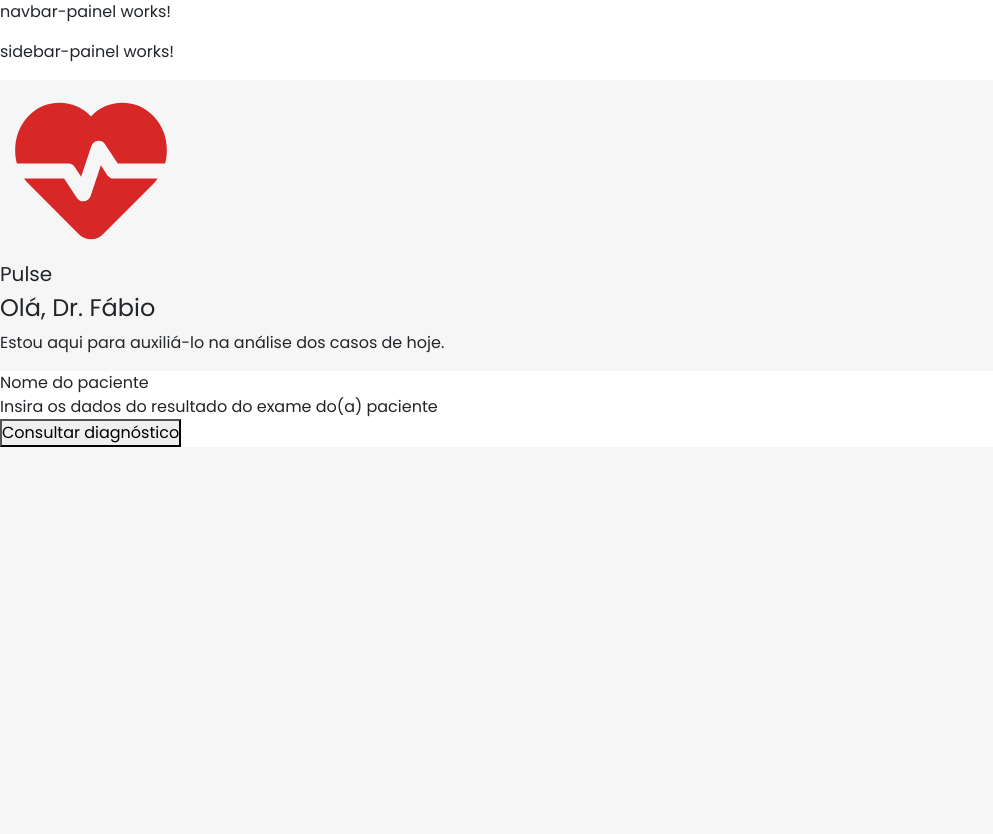
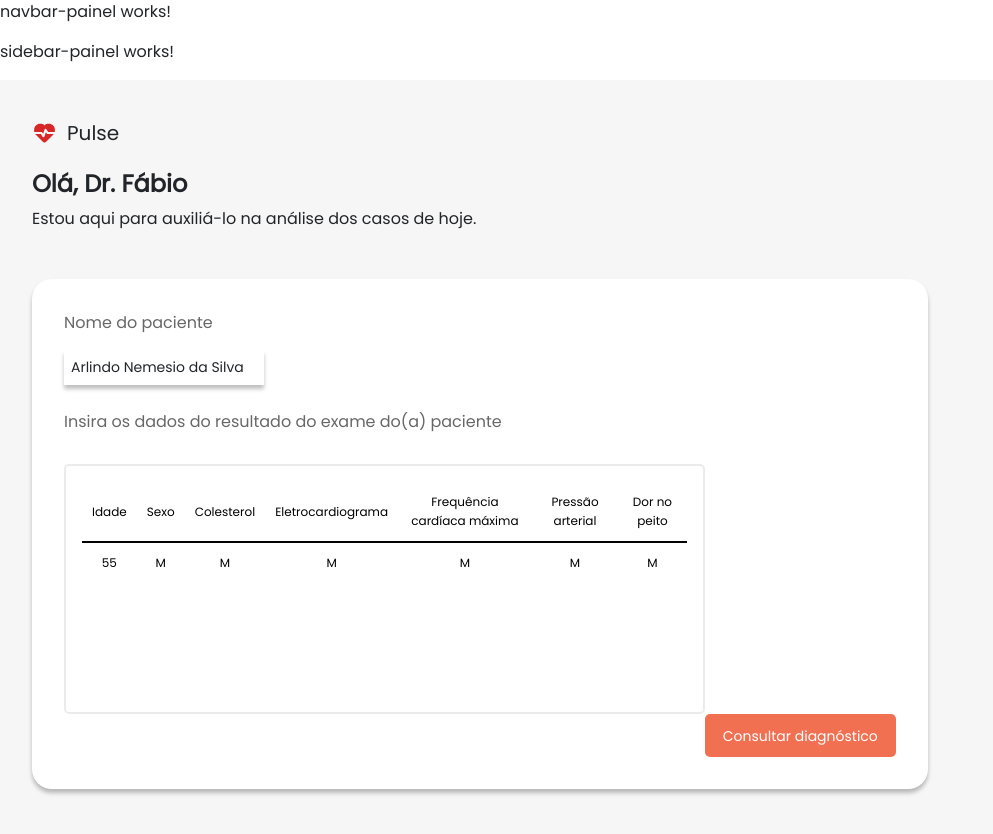
Before and after one commit to gabrieladnz/Web-CardioTech, an Angular app: page /painel in a window 1280 px wide. Shown: the top 834 px of the page, without its empty margins (0-993 px from the left). Built offline with nearby package versions, Linux system fonts and the light colour scheme.

Commit message:
estilizaçao do painel-IA

```diff
--- a/src/app/pages/painel IA/home-ia.component.css
+++ b/src/app/pages/painel IA/home-ia.component.css
@@ -2,12 +2,126 @@ body {
   margin: 0;
 }
 
+/* =================> Painel  */
 .painel {
-  background-color: #F6F6F6F6;
-  /* ocupa a cor inteira da page  */
-  height: 100vh;
+  background-color: #f6f6f6f6;
+  height: 100vh; /* ocupa a cor inteira da page  */
 }
 
+.img-logo {
+  width: 25px;
+}
+
+.txt-welcome {
+  margin-top: 1em;
+}
+
+.welcome-box {
+  padding: 2em;
+}
+
+.div-logo {
+  display: flex;
+}
+
+.div-logo h5 {
+  font-weight: 400;
+  line-height: 42px;
+
+  letter-spacing: 1.5%;
+  margin-left: 10px;
+  margin-bottom: 0;
+}
+
+.txt-welcome h4 {
+  font-weight: 800;
+}
+
+/* =================> Formulário paciente  */
 .form-paciente {
-  background-color: #FFFF;
+  background-color: #ffff;
+  box-shadow: 0px 4px 4px 0px #00000040;
+  border-radius: 20px;
+
+  margin-left: 2em;
+  padding: 2em;
+
+  width: 70%;
 }
+
+.form-paciente label {
+  color: #676767;
+}
+
+.nome-paciente {
+  display: flex;
+  flex-direction: column;
+}
+
+.caixa-nome {
+  width: 200px;
+  padding: 0.5em;
+
+  margin-top: 15px;
+
+  font-size: 14px;
+  box-shadow: 0px 4px 4px 0px #00000040;
+}
+
+.resultado-paciente {
+  margin-top: 25px;
+}
+
+/* =================> Tabela resultado exame  */
+.tabela {
+  border-radius: 5px;
+  border: 2px solid #00000014;
+
+  /* display: inline-flex; */
+  margin-top: 30px;
+  padding: 1em;
+
+  width: 77%;
+  height: 250px;
+}
+
+.tabela-exame {
+  color: #000000;
+
+  font-weight: 400;
+  font-size: 12px;
+  line-height: 19.5px;
+  letter-spacing: 1.5%;
+
+  text-align: center;
+}
+
+.tb-categoria {
+  border-bottom: 2px solid #000000;
+  padding: 10px;
+}
+
+.tr-categoria td {
+  padding-top: 10px;
+}
+/* =================> Botão de consulta  */
+.button-consulta {
+  display: flex;
+  justify-content: flex-end;
+  align-items: center;
+}
+
+.button-consulta button {
+  background-color: #f27052;
+  color: #ffff;
+
+  border-radius: 5px;
+  border: none;
+
+  font-size: 14px;
+  font-weight: 400;
+  line-height: 24px;
+  letter-spacing: 1.5%;
+
+  padding: 0.7em 1.3em 0.7em 1.3em;
+}
--- a/src/app/pages/painel IA/home-ia.component.html
+++ b/src/app/pages/painel IA/home-ia.component.html
@@ -2,29 +2,57 @@
 <app-sidebar-painel></app-sidebar-painel>
 
 <body>
+  <!-- Painel  -->
   <section class="painel">
 
+    <!--  Apresentação da logo e nome do médico -->
     <div class="welcome-box">
-      <div>
-        <img src="../../../assets/logos/Pulse.svg">
+
+      <div class="div-logo">
+        <img class="img-logo" src="../../../assets/logos/Pulse.svg">
         <h5>Pulse</h5>
       </div>
 
-      <div>
+      <div class="txt-welcome">
         <h4>Olá, Dr. Fábio</h4>
         <p>Estou aqui para auxiliá-lo na análise dos casos de hoje.</p>
       </div>
-
     </div>
 
+    <!-- Formúlario do paciente  -->
     <div class="form-paciente">
 
       <div class="nome-paciente">
         <label>Nome do paciente</label>
+        <div class="caixa-nome">Arlindo Nemesio da Silva</div>
       </div>
 
       <div class="resultado-paciente">
         <label>Insira os dados do resultado do exame do(a) paciente</label>
+      </div>
+
+      <div class="tabela">
+        <table class="tabela-exame">
+            <tr>
+                <td class="tb-categoria">Idade</td>
+                <td class="tb-categoria">Sexo</td>
+                <td class="tb-categoria">Colesterol</td>
+                <td class="tb-categoria">Eletrocardiograma</td>
+                <td class="tb-categoria">Frequência cardíaca máxima</td>
+                <td class="tb-categoria">Pressão arterial</td>
+                <td class="tb-categoria">Dor no peito</td>
+              </tr>
+
+              <tr class="tr-categoria">
+                <td>55</td>
+                <td>M</td>
+                <td>M</td>
+                <td>M</td>
+                <td>M</td>
+                <td>M</td>
+                <td>M</td>
+            </tr>
+        </table>
       </div>
 
       <div class="button-consulta">
```
